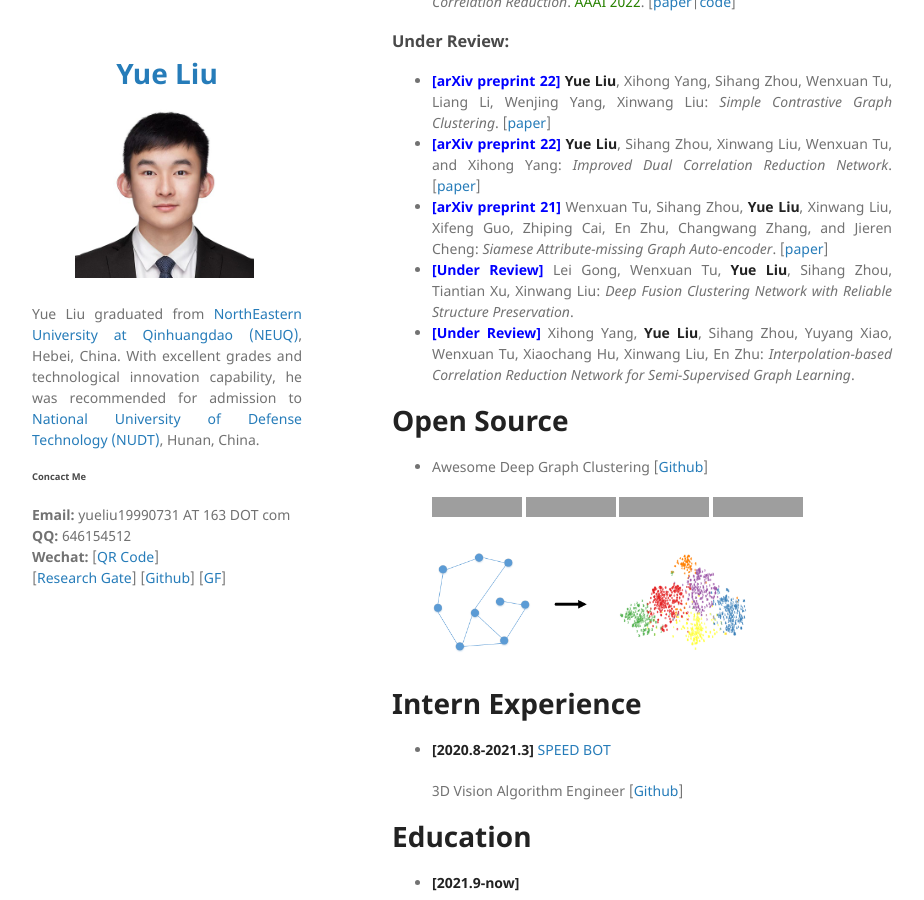
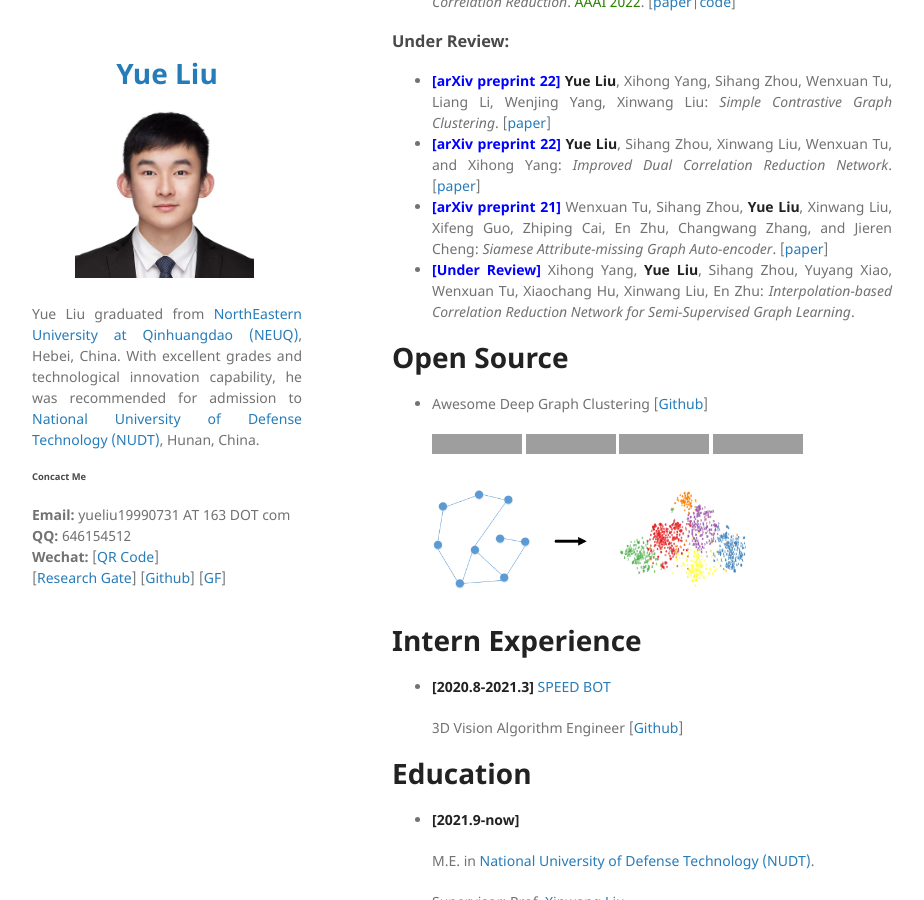
Before and after one commit to yueliu1999/yueliu1999.github.io, a Jekyll site: the page built from index.md, in a window 1280 px wide and 900 px high, scrolled down 900 px, cut to the strip 0-900 px from the top of the window. Shown: the whole strip, without its empty margins (178-1102 px from the left). Built offline with Jekyll 4.4.1, drawn with Linux system fonts in a browser that asks for light colours; grey boxes are pictures that could not be loaded.

Commit message:
Update index.md

```diff
--- a/index.md
+++ b/index.md
@@ -56,7 +56,6 @@ Coming soon...
 - **<font color="#0000FF">[arXiv preprint 22]</font>** **Yue Liu**, Xihong Yang, Sihang Zhou, Wenxuan Tu, Liang Li, Wenjing Yang, Xinwang Liu: *Simple Contrastive Graph Clustering*. \[[paper](https://arxiv.org/abs/2205.07865)\]
 - **<font color="#0000FF">[arXiv preprint 22]</font>** **Yue Liu**, Sihang Zhou, Xinwang Liu, Wenxuan Tu, and Xihong Yang: *Improved Dual Correlation Reduction Network*. \[[paper](https://arxiv.org/abs/2202.12533)\]
 - **<font color="#0000FF">[arXiv preprint 21]</font>** Wenxuan Tu, Sihang Zhou, **Yue Liu**, Xinwang Liu, Xifeng Guo, Zhiping Cai, En Zhu, Changwang Zhang, and Jieren Cheng: *Siamese Attribute-missing Graph Auto-encoder*. \[[paper](https://arxiv.org/pdf/2112.04842.pdf)\]
-- **<font color="#0000FF">[Under Review]</font>** Lei Gong, Wenxuan Tu, **Yue Liu**, Sihang Zhou, Tiantian Xu, Xinwang Liu: *Deep Fusion Clustering Network with Reliable Structure Preservation*.
 - **<font color="#0000FF">[Under Review]</font>** Xihong Yang, **Yue Liu**, Sihang Zhou, Yuyang Xiao, Wenxuan Tu, Xiaochang Hu, Xinwang Liu, En Zhu: *Interpolation-based Correlation Reduction Network for Semi-Supervised Graph Learning*.
 
 
```
